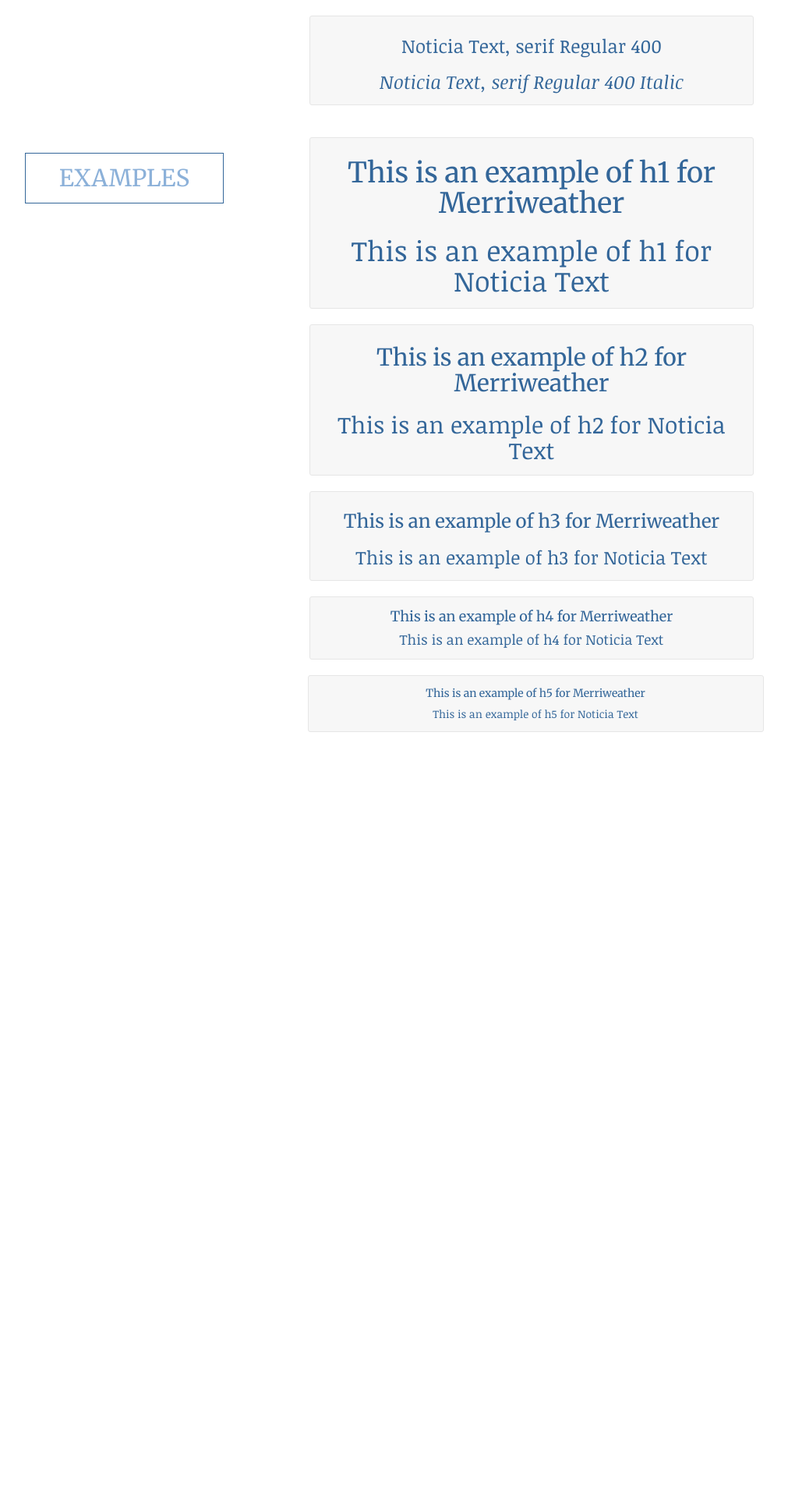
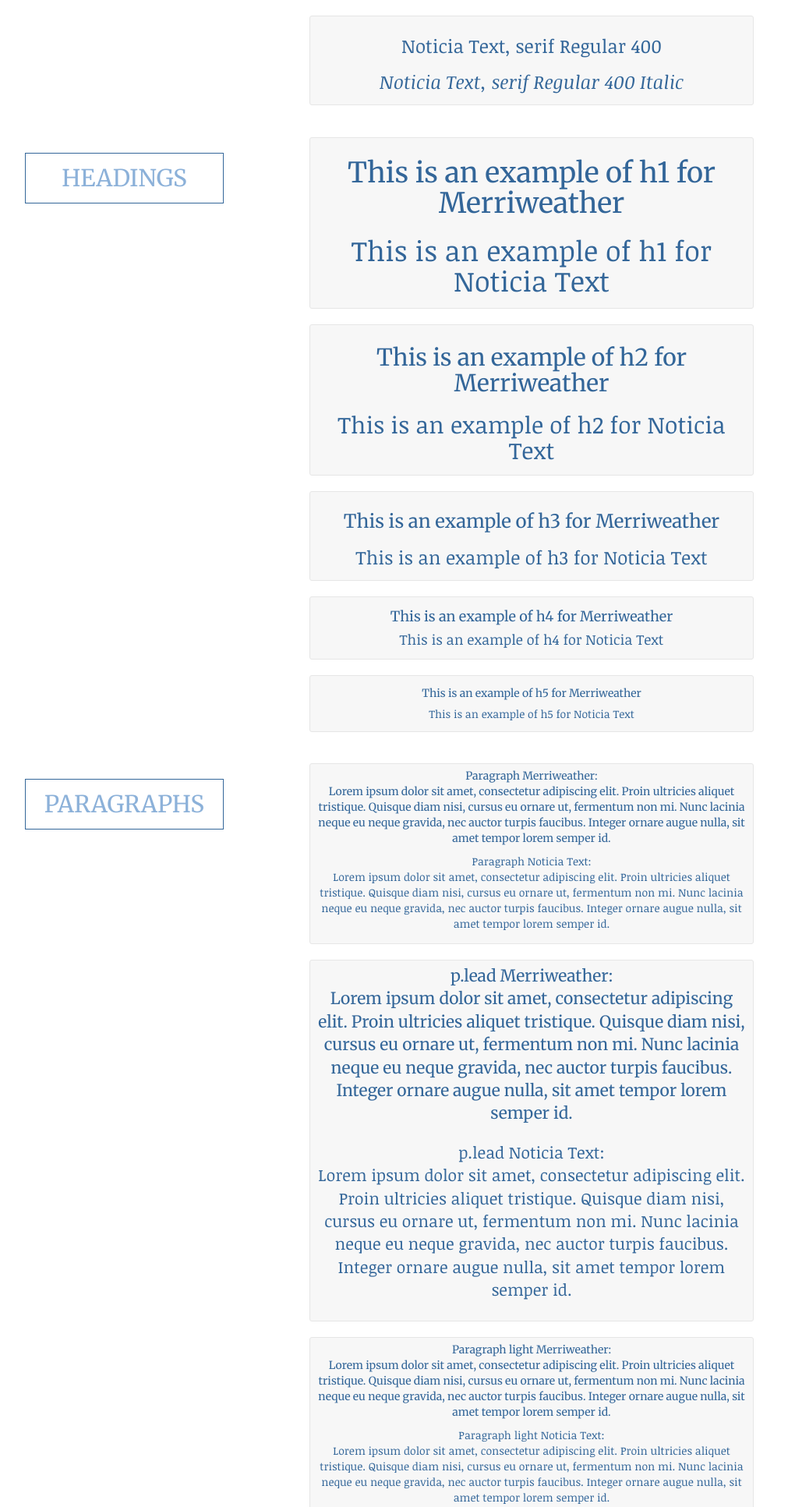
Before and after one commit to monabazzaz/contactmanager, a PHP site: page /style.html in a window 1280 px wide. Shown: the part 672-2605 px from the top of the page at 78% size, without its empty margins (148-1159 px from the left). Before the commit the page ends 1611 px from the top, so only its background shows below. Run offline with PHP 8.4, Linux system fonts and the light colour scheme; some web fonts are replaced.

Commit message:
Last commit of the night

```diff
--- a/css/styleguide.css
+++ b/css/styleguide.css
@@ -142,3 +142,16 @@
   color: #336699;
   text-align: center;
 }
+
+.merrihed2 {
+  font-family: 'Merriweather', serif;
+  font-weight: lighter;
+  color: #336699;
+  text-align: center;
+}
+
+.notihed2 {
+  font-family: 'Noticia Text', serif;
+  color: #336699;
+  text-align: center;
+}
--- a/style.html
+++ b/style.html
@@ -95,7 +95,7 @@
       <div class="row">
         <div class="col-md-1"></div>
         <div class="col-md-3">
-          <h2 class="fonts">EXAMPLES</h2>
+          <h2 class="fonts">HEADINGS</h2>
         </div>
         <div class="col-md-1"></div>
         <div class="col-md-6 xamps">
@@ -137,7 +137,6 @@
         </div>
         <div class="col-md-1"></div>
       </div>
-    </div>
     <br>
     <div class="row">
       <div class="col-md-1"></div>
@@ -149,7 +148,48 @@
       </div>
       <div class="col-md-1"></div>
     </div>
+    <br>
+    <br>
+    <div class="row">
+      <div class="col-md-1"></div>
+      <div class="col-md-3">
+        <h2 class="fonts">PARAGRAPHS</h2>
+      </div>
+      <div class="col-md-1"></div>
+      <div class="col-md-6 xamps">
+        <p class="merrihed1">Paragraph Merriweather: <br>Lorem ipsum dolor sit amet, consectetur adipiscing elit. Proin ultricies aliquet tristique. Quisque diam nisi, cursus eu ornare ut, fermentum non mi. Nunc lacinia neque eu neque gravida, nec auctor turpis faucibus. Integer ornare augue nulla, sit amet tempor lorem semper id.</p>
+        <p class="notihed1">Paragraph Noticia Text: <br>Lorem ipsum dolor sit amet, consectetur adipiscing elit. Proin ultricies aliquet tristique. Quisque diam nisi, cursus eu ornare ut, fermentum non mi. Nunc lacinia neque eu neque gravida, nec auctor turpis faucibus. Integer ornare augue nulla, sit amet tempor lorem semper id.</p>
+      </div>
+      <div class="col-md-1"></div>
+    </div>
+    <br>
+    <div class="row">
+      <div class="col-md-1"></div>
+      <div class="col-md-3">
+      </div>
+      <div class="col-md-1"></div>
+      <div class="col-md-6 xamps">
+        <p class="lead merrihed1">p.lead Merriweather: <br>Lorem ipsum dolor sit amet, consectetur adipiscing elit. Proin ultricies aliquet tristique. Quisque diam nisi, cursus eu ornare ut, fermentum non mi. Nunc lacinia neque eu neque gravida, nec auctor turpis faucibus. Integer ornare augue nulla, sit amet tempor lorem semper id.</p>
+        <p class="lead notihed1">p.lead Noticia Text: <br>Lorem ipsum dolor sit amet, consectetur adipiscing elit. Proin ultricies aliquet tristique. Quisque diam nisi, cursus eu ornare ut, fermentum non mi. Nunc lacinia neque eu neque gravida, nec auctor turpis faucibus. Integer ornare augue nulla, sit amet tempor lorem semper id.</p>
+      </div>
+      <div class="col-md-1"></div>
+    </div>
+    <br>
+    <div class="row">
+      <div class="col-md-1"></div>
+      <div class="col-md-3">
+      </div>
+      <div class="col-md-1"></div>
+      <div class="col-md-6 xamps">
+        <p class="merrihed2">Paragraph light Merriweather: <br>Lorem ipsum dolor sit amet, consectetur adipiscing elit. Proin ultricies aliquet tristique. Quisque diam nisi, cursus eu ornare ut, fermentum non mi. Nunc lacinia neque eu neque gravida, nec auctor turpis faucibus. Integer ornare augue nulla, sit amet tempor lorem semper id.</p>
+        <p class="notihed2">Paragraph light Noticia Text: <br>Lorem ipsum dolor sit amet, consectetur adipiscing elit. Proin ultricies aliquet tristique. Quisque diam nisi, cursus eu ornare ut, fermentum non mi. Nunc lacinia neque eu neque gravida, nec auctor turpis faucibus. Integer ornare augue nulla, sit amet tempor lorem semper id.</p>
+      </div>
+      <div class="col-md-1"></div>
+    </div>
+
+
   </div>
+</div>
 
 
     <script src="https://ajax.googleapis.com/ajax/libs/jquery/1.12.4/jquery.min.js"></script>
```
